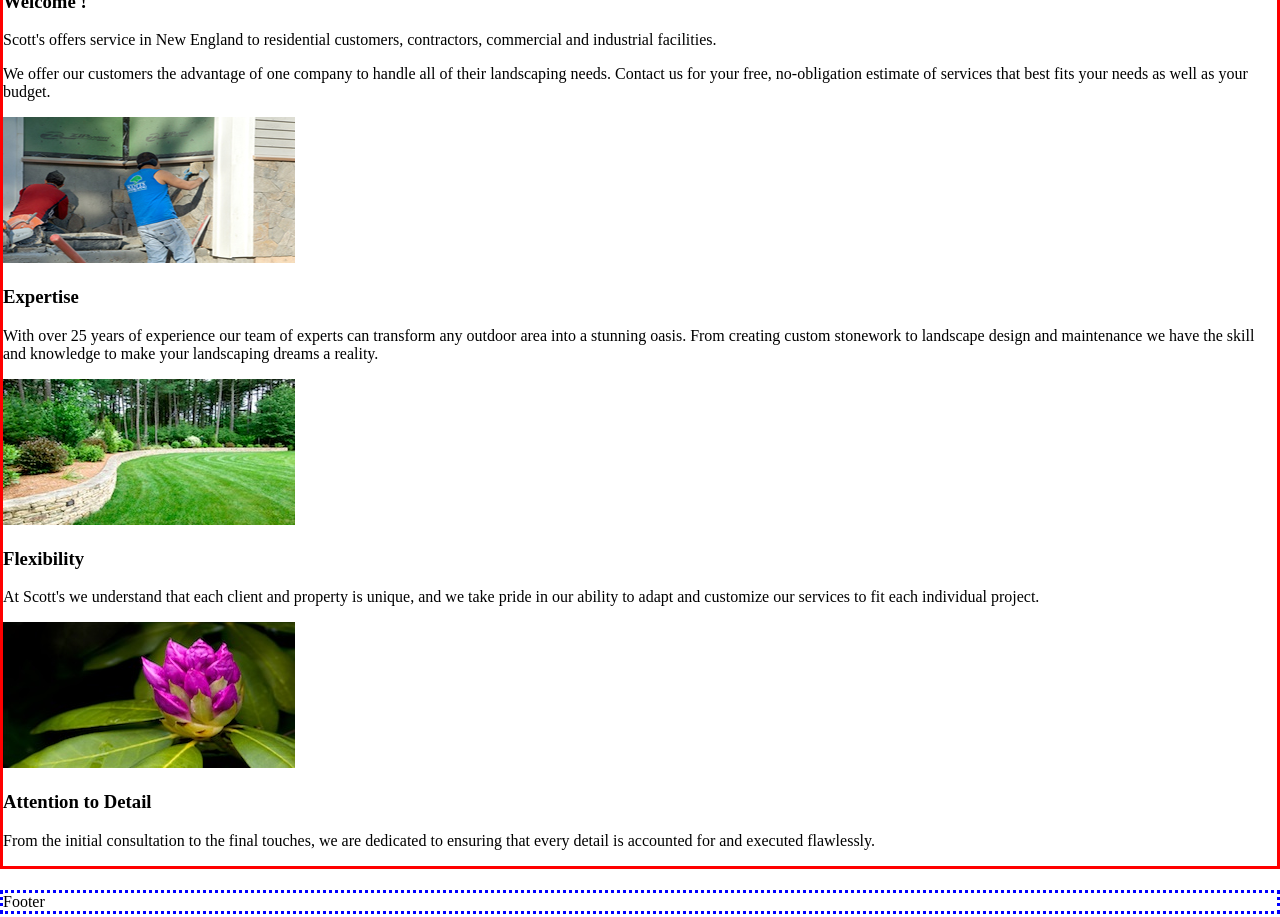
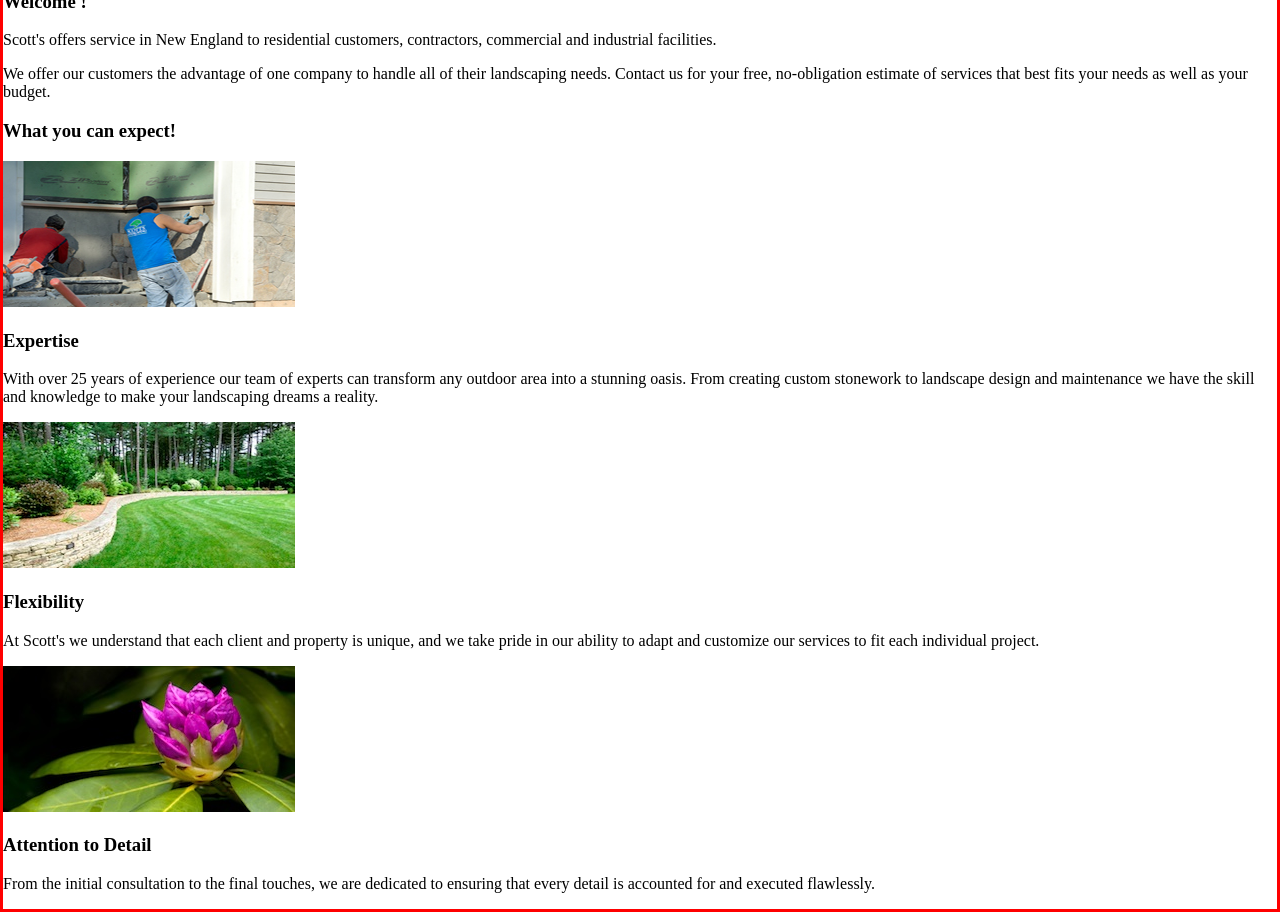
Before and after one commit to cbowman422/scottslandscaping, a React (Create React App) app: page / in a window 1280 px wide. Shown: the part 880-1797 px from the top of the page. Built offline with nearby package versions, Linux system fonts and the light colour scheme.

Commit message:
fav icon v2

```diff
--- a/src/pages/Home.js
+++ b/src/pages/Home.js
@@ -30,6 +30,7 @@ const Home = () => {
 
 
         <div className="home-welcome-details-container">
+          <h3> What you can expect! </h3>
           <div className="home-welcome-details">
             <img src={expertise} alt="expertise"/>
             <h3>Expertise</h3>
```
Also changed, not shown: 1 other file (tests, documents, lock files or other folders).
